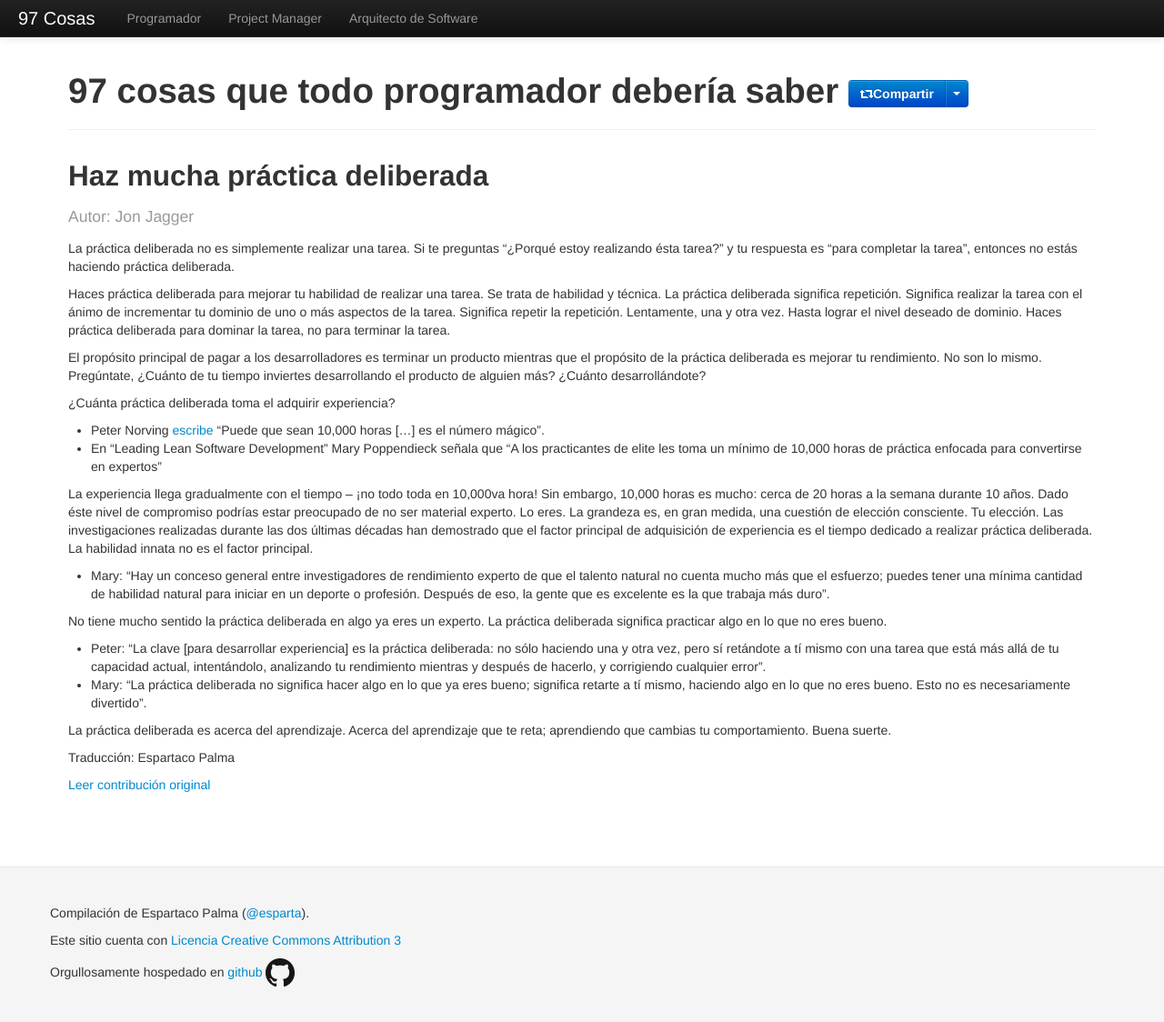
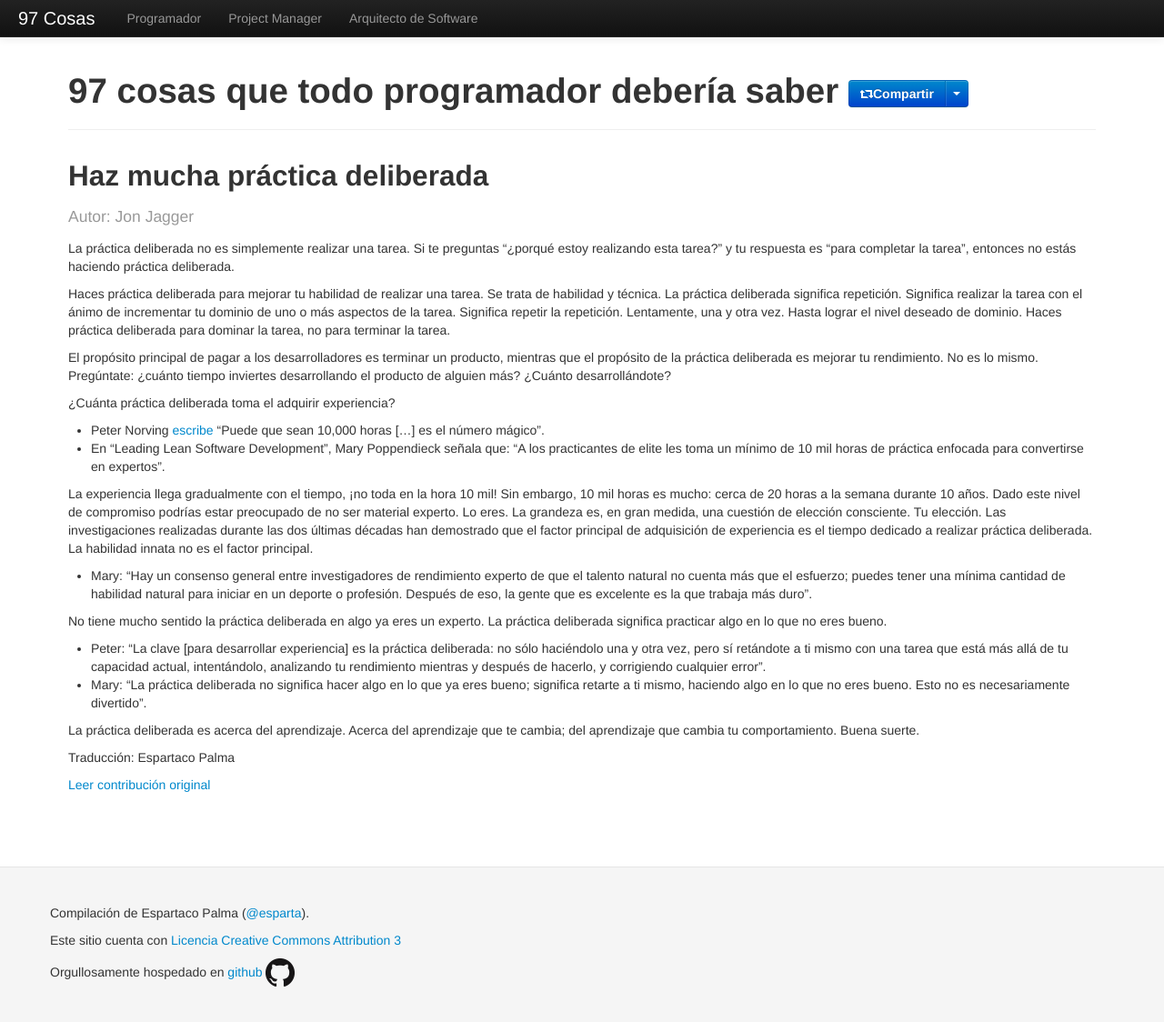
Before and after one commit to esparta/97cosas, a Jekyll site: the page built from programador/haz-mucha-practica-deliberada.md, in a window 1280 px wide and 1126 px high. Shown: the whole window at 91% size. Built offline with Jekyll 4.4.1, drawn with Linux system fonts in a browser that asks for light colours; comment, search, counter and statistics services are not loaded.

Commit message:
Spelling corrections on haz-mucha-practica-deliberada

```diff
--- a/programador/haz-mucha-practica-deliberada.md
+++ b/programador/haz-mucha-practica-deliberada.md
@@ -8,8 +8,8 @@ original: http://programmer.97things.oreilly.com/wiki/index.php/Do_Lots_of_Delib
 ---
 
 La práctica deliberada no es simplemente realizar una tarea. Si te
-preguntas "¿Porqué estoy realizando ésta tarea?" y tu respuesta es "para
-completar la tarea", entonces no estás haciendo práctica deliberada.
+preguntas “¿porqué estoy realizando esta tarea?” y tu respuesta es “para
+completar la tarea”, entonces no estás haciendo práctica deliberada.
 
 Haces práctica deliberada para mejorar tu habilidad de realizar una
 tarea. Se trata de habilidad y técnica. La práctica deliberada significa
@@ -20,50 +20,48 @@ dominio. Haces práctica deliberada para dominar la tarea, no para
 terminar la tarea.
 
 El propósito principal de pagar a los desarrolladores es terminar un
-producto mientras que el propósito de la práctica deliberada es mejorar
-tu rendimiento. No son lo mismo. Pregúntate, ¿Cuánto de tu tiempo
-inviertes desarrollando el producto de alguien más? ¿Cuánto
-desarrollándote?
+producto, mientras que el propósito de la práctica deliberada es mejorar
+tu rendimiento. No es lo mismo. Pregúntate: ¿cuánto tiempo inviertes
+desarrollando el producto de alguien más? ¿Cuánto desarrollándote?
 
 ¿Cuánta práctica deliberada toma el adquirir experiencia?
 
 * Peter Norving [escribe][1] "Puede que sean 10,000 horas \[...\] es el
 número mágico".
-* En "Leading Lean Software Development" Mary Poppendieck señala que "A
-los practicantes de elite les toma un mínimo de 10,000 horas de práctica
-enfocada para convertirse en expertos"
+* En “Leading Lean Software Development”, Mary Poppendieck señala que: “A
+los practicantes de elite les toma un mínimo de 10 mil horas de práctica
+enfocada para convertirse en expertos”.
 
-La experiencia llega gradualmente con el tiempo -- ¡no todo toda en
-10,000va hora! Sin embargo, 10,000 horas es mucho: cerca de 20 horas a
-la semana durante 10 años. Dado éste nivel de compromiso podrías estar
-preocupado de no ser material experto. Lo eres. La grandeza es, en gran
-medida, una cuestión de elección consciente. Tu elección. Las
-investigaciones realizadas durante las dos últimas décadas han
-demostrado que el factor principal de adquisición de experiencia es el
-tiempo dedicado a realizar práctica deliberada. La habilidad innata no
-es el factor principal.
+La experiencia llega gradualmente con el tiempo, ¡no toda en la hora 10
+mil! Sin embargo, 10 mil horas es mucho: cerca de 20 horas a la semana
+durante 10 años. Dado este nivel de compromiso podrías estar preocupado
+de no ser material experto. Lo eres. La grandeza es, en gran medida, una
+cuestión de elección consciente. Tu elección. Las investigaciones
+realizadas durante las dos últimas décadas han demostrado que el factor
+principal de adquisición de experiencia es el tiempo dedicado a realizar
+práctica deliberada. La habilidad innata no es el factor principal.
 
-* Mary: "Hay un conceso general entre investigadores de rendimiento
-experto de que el talento natural no cuenta mucho más que el esfuerzo;
-puedes tener una mínima cantidad de habilidad natural para iniciar en un
+* Mary: “Hay un consenso general entre investigadores de rendimiento
+experto de que el talento natural no cuenta más que el esfuerzo; puedes
+tener una mínima cantidad de habilidad natural para iniciar en un
 deporte o profesión. Después de eso, la gente que es excelente es la que
-trabaja más duro".
+trabaja más duro”.
 
 No tiene mucho sentido la práctica deliberada en algo ya eres un
 experto. La práctica deliberada significa practicar algo en lo que no
 eres bueno.
 
-
-* Peter: "La clave \[para desarrollar experiencia\] es la práctica
-deliberada: no sólo haciendo una y otra vez, pero sí retándote a tí
+* Peter: “La clave \[para desarrollar experiencia\] es la práctica
+deliberada: no sólo haciéndolo una y otra vez, pero sí retándote a ti
 mismo con una tarea que está más allá de tu capacidad actual,
 intentándolo, analizando tu rendimiento mientras y después de hacerlo, y
-corrigiendo cualquier error".
-* Mary: "La práctica deliberada no significa hacer algo en lo que ya eres
-bueno; significa retarte a tí mismo, haciendo algo en lo que no eres
-bueno. Esto no es necesariamente divertido".
+corrigiendo cualquier error”.
+* Mary: “La práctica deliberada no significa hacer algo en lo que ya
+eres bueno; significa retarte a ti mismo, haciendo algo en lo que no eres
+bueno. Esto no es necesariamente divertido”.
 
 La práctica deliberada es acerca del aprendizaje. Acerca del aprendizaje
-que te reta; aprendiendo que cambias tu comportamiento. Buena suerte.
+que te cambia; del aprendizaje que cambia tu comportamiento. Buena
+suerte.
 
 [1]: http://norvig.com/21-days.html
```
